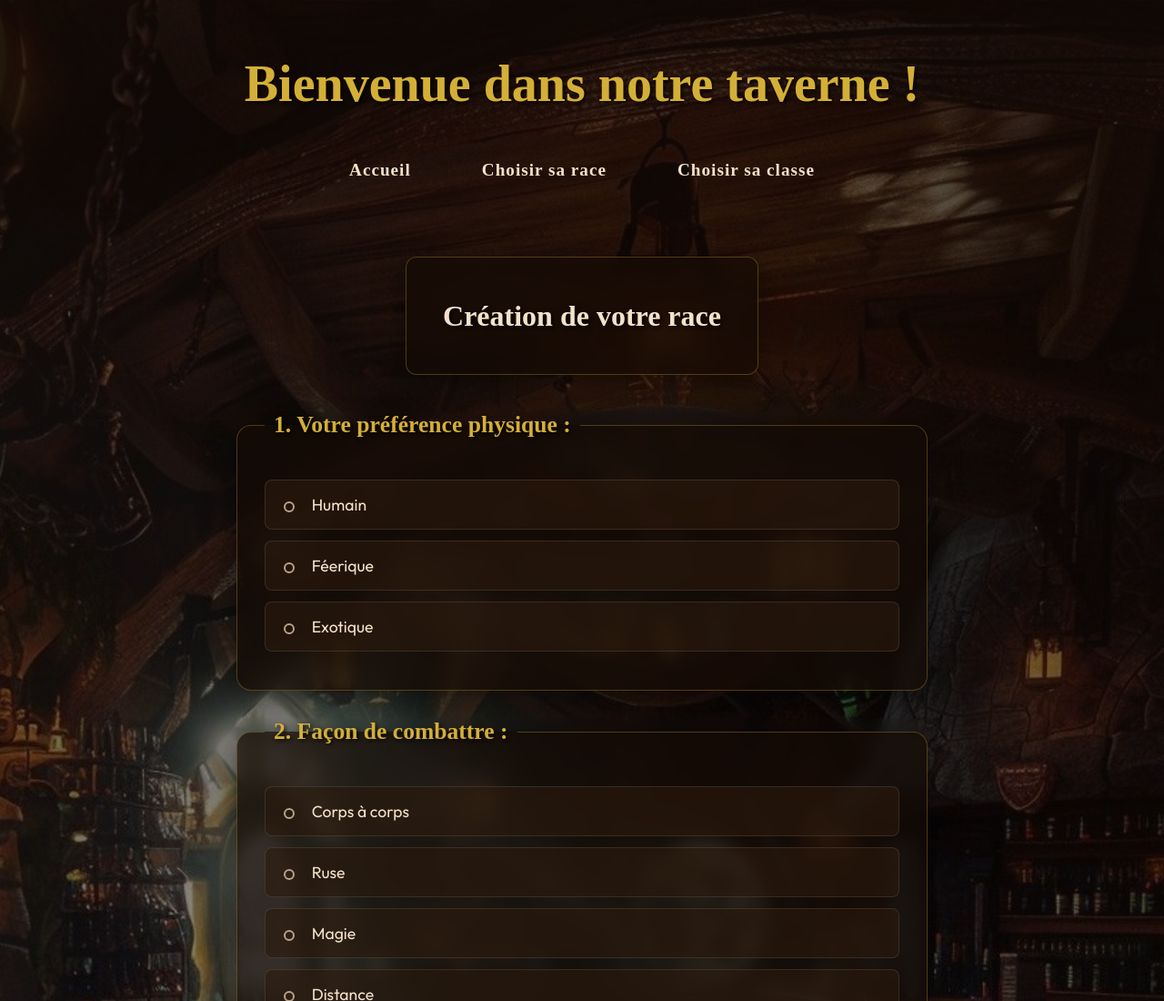
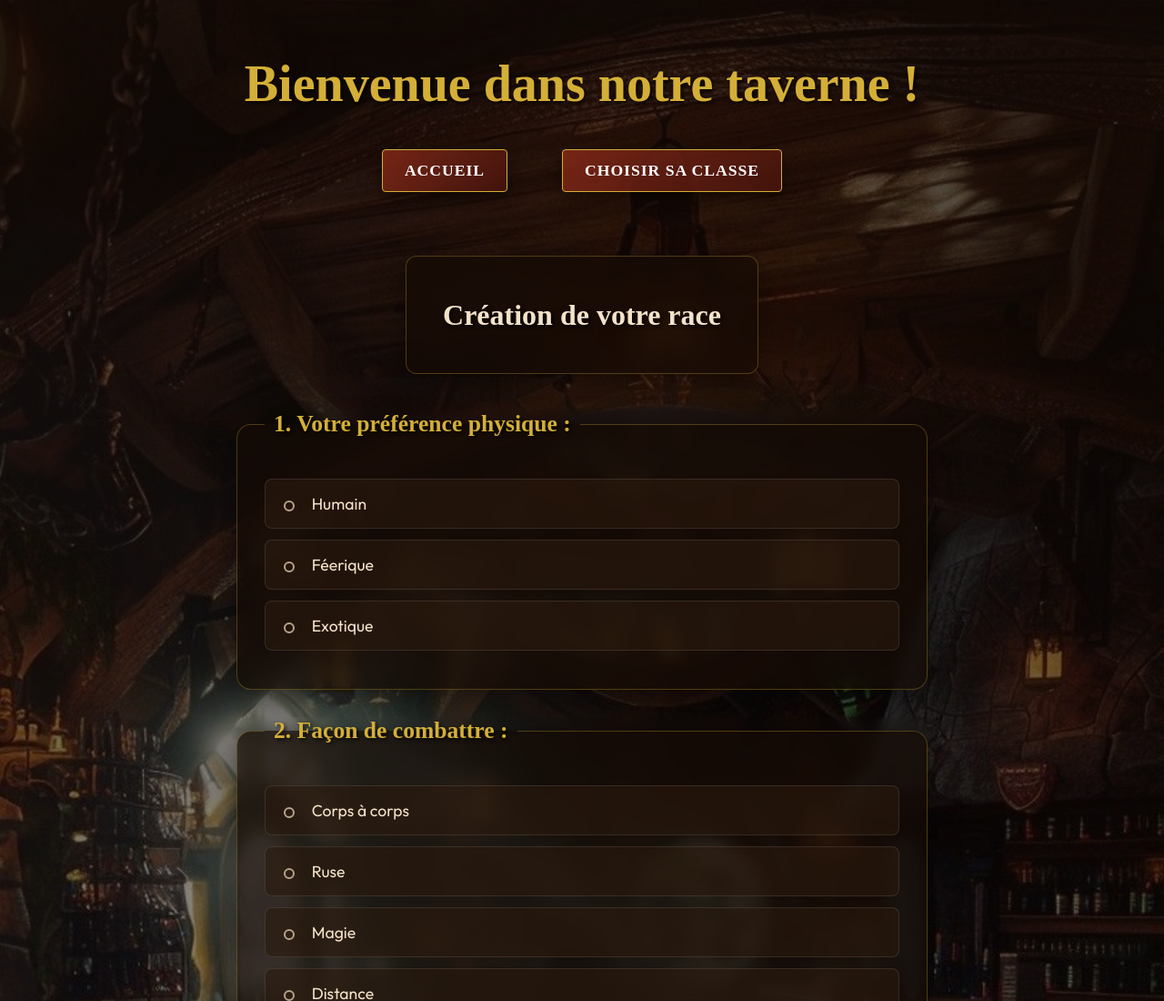
Before and after one commit to mickaelbrouttier-max/taverne-dnd-race-and-classe-choice, a plain HTML site: page races.html in a window 1280 px wide. Shown: the top 1100 px of the page at 91% size. Drawn offline with Linux system fonts and the light colour scheme.

Commit message:
Style navbar links as buttons and hide active page link

```diff
--- a/css/style.css
+++ b/css/style.css
@@ -110,37 +110,57 @@ h1 {
 }
 
 .navbar a {
-	display: inline-block;
+	display: inline-flex;
+	align-items: center;
+	justify-content: center;
 	padding: 12px 24px;
-	color: var(--color-text);
+	color: #fff;
 	text-decoration: none;
 	font-family: "Cinzel", serif;
 	font-weight: bold;
-	font-size: 1.2rem;
+	font-size: 1.1rem;
 	letter-spacing: 1px;
+	text-transform: uppercase;
+	background: linear-gradient(
+		135deg,
+		rgba(139, 43, 26, 0.8) 0%,
+		rgba(74, 21, 13, 0.8) 100%
+	);
+	border: 1px solid var(--color-primary);
+	border-radius: 4px;
 	position: relative;
 	transition: all 0.3s ease;
-	border-bottom: 2px solid transparent;
+	box-shadow: 0 4px 15px rgba(0, 0, 0, 0.5);
+	overflow: hidden;
+	z-index: 1;
 }
 
-.navbar a::after {
+.navbar a::before {
 	content: "";
 	position: absolute;
-	width: 0;
-	height: 2px;
-	bottom: 0;
-	left: 50%;
-	background-color: var(--color-primary);
-	transition: all 0.3s ease;
-	transform: translateX(-50%);
+	top: 0;
+	left: 0;
+	width: 100%;
+	height: 100%;
+	background: linear-gradient(135deg, var(--color-primary) 0%, #a67c00 100%);
+	opacity: 0;
+	z-index: -1;
+	transition: opacity 0.3s ease;
 }
 
 .navbar a:hover {
-	color: var(--color-primary);
+	transform: translateY(-2px);
+	box-shadow: 0 6px 20px rgba(212, 175, 55, 0.4);
+	color: #1a100a;
+	border-color: #fff;
 }
 
-.navbar a:hover::after {
-	width: 100%;
+.navbar a:hover::before {
+	opacity: 1;
+}
+
+.navbar a.active {
+	display: none;
 }
 
 /* Content */
--- a/races.html
+++ b/races.html
@@ -21,7 +21,7 @@
   <nav class="navbar">
     <ul>
       <li><a href="index.html">Accueil</a></li>
-      <li><a href="races.html">Choisir sa race</a></li>
+      <li><a href="races.html" class="active">Choisir sa race</a></li>
       <li><a href="classes.html">Choisir sa classe</a></li>
     </ul>
   </nav>
```
Also changed, not shown: classes.html (+1 -1 lines), index.html (+1 -1 lines).
